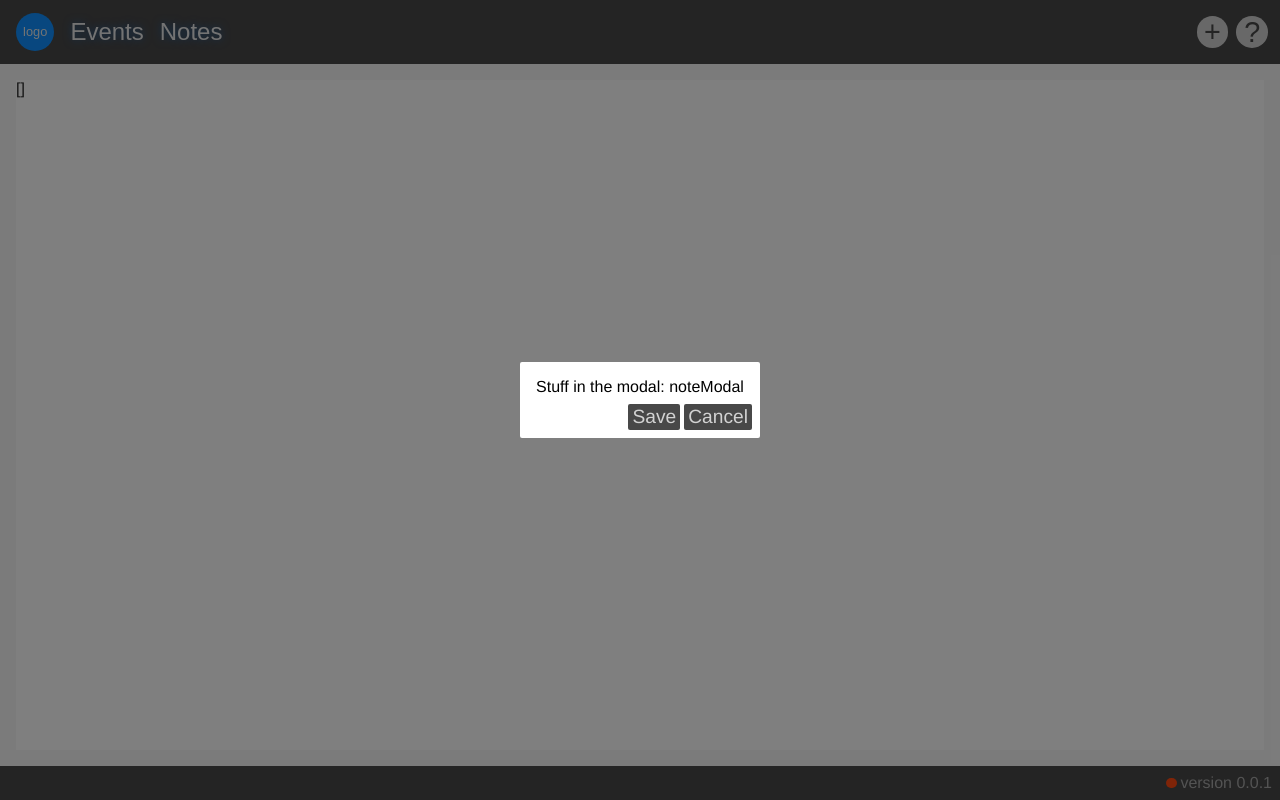
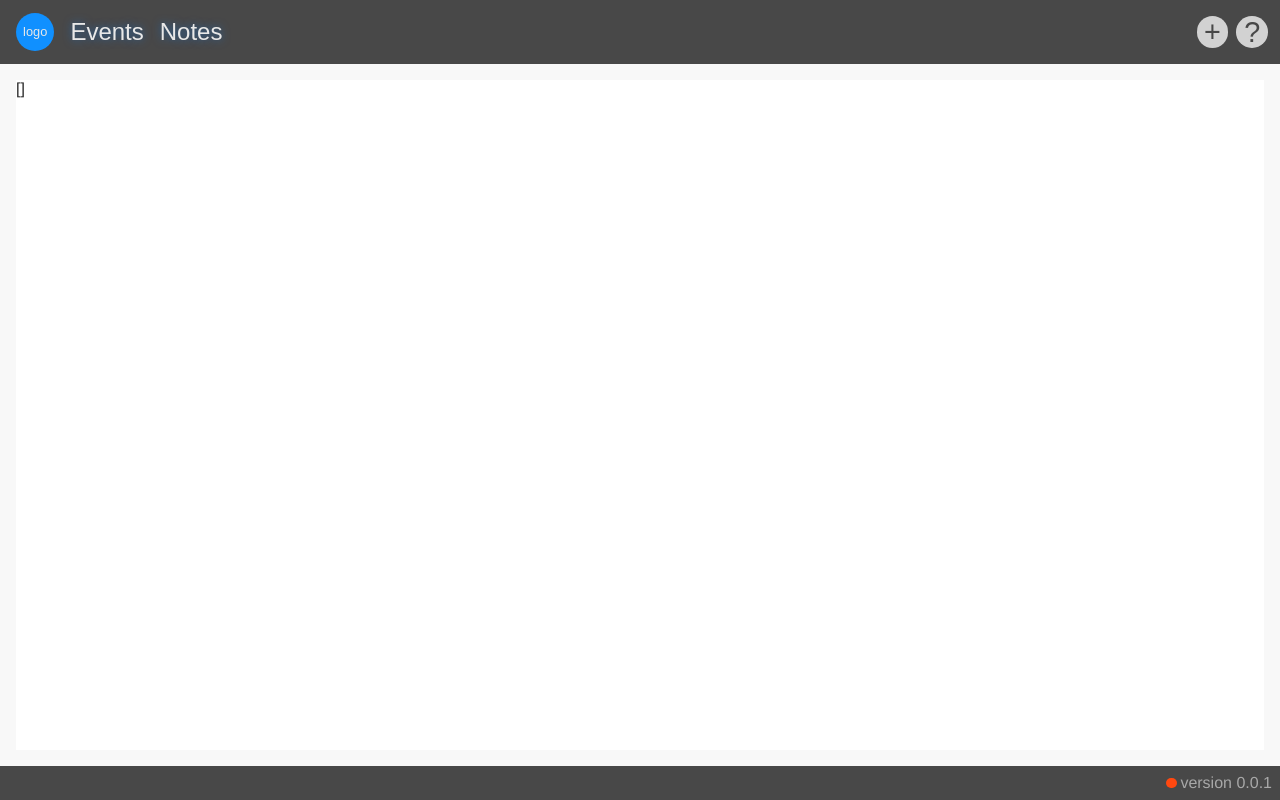
Before and after one commit to philrmass/what-next, a React app: page / in a window 1280 px wide. Built offline with nearby package versions, Linux system fonts and the light colour scheme; the HTML template or start-up script is replaced by a standard one.

Commit message:
add note modal

```diff
--- a/src/components/App.js
+++ b/src/components/App.js
@@ -4,7 +4,6 @@ import Footer from './Footer';
 import Events from './Events';
 import Header from './Header';
 import Menu from './Menu';
-import Modal from './Modal';
 import Notes from './Notes';
 import styles from '../styles/App.module.css';
 
@@ -12,8 +11,7 @@ function App() {
   const [events, setEvents] = useLocalStorage('whatNextEvents', []);
   const [notes, setNotes] = useLocalStorage('whatNextNotes', []);
   const [notesShown, setNotesShown] = useLocalStorage('whatNextNotesShown', false);
-  const [menuShown, setShowMenu] = useState(false);
-  const [modalShown, setModalShown] = useState('noteModal');
+  const [overlayShown, setOverlayShown] = useState('');
   const [message, setMessage] = useState('');
   const version = '0.0.1';
 
@@ -22,26 +20,38 @@ function App() {
     setTimeout(() => setMessage(''), 2000);
   }
 
+  function toggleOverlayShown(name) {
+    setOverlayShown((shown) => {
+      if (name === shown) {
+        return '';
+      }
+      return name;
+    });
+  }
+
+  function clearOverlayShown(name) {
+    setOverlayShown((shown) => {
+      if (name === shown) {
+        return '';
+      }
+      return shown;
+    });
+  }
+
   function addItem() {
     if (notesShown) {
-      showMessage('add note');
-      setModalShown('noteModal');
+      setOverlayShown('noteModal');
     } else {
-      showMessage('add event');
-      setModalShown('eventModal');
+      setOverlayShown('eventModal');
     }
   }
 
-  function showMenu(shown) {
-    setShowMenu(shown);
-  }
-
-  function addEvent(event) {
+  function updateEvents(event) {
     setEvents((events) => [...events, event]);
   }
 
-  function addNote(note) {
-    setNotes((notes) => [...notes, note]);
+  function updateNotes(notes) {
+    setNotes(notes);
   }
 
   function saveBackup() {
@@ -56,44 +66,37 @@ function App() {
     showMessage('update');
   }
 
-  function buildModal(name) {
-    if (name.length === 0) {
-      return null;
-    }
-    return (
-      <Modal
-        close={() => setModalShown('')}
-      >
-        {`Stuff in the modal: ${name}`}
-      </Modal>
-    );
-  }
-
   return (
     <div className={styles.page}>
       <Header
         setNotesShown={setNotesShown}
         addItem={addItem}
-        showMenu={() => showMenu(true)}
+        showMenu={() => toggleOverlayShown('menu')}
       />
       <section className={styles.main}>
         { !notesShown &&
           <Events
             events={events}
-            addEvent={addEvent}
+            updateEvents={updateEvents}
+            isModalShown={overlayShown === 'eventModal'}
+            showModal={() => setOverlayShown('eventModal')}
+            closeModal={() => clearOverlayShown('eventModal')}
           />
         }
         { notesShown &&
           <Notes
             notes={notes}
-            addNotes={addNote}
+            updateNotes={updateNotes}
+            isModalShown={overlayShown === 'noteModal'}
+            showModal={() => setOverlayShown('noteModal')}
+            closeModal={() => clearOverlayShown('noteModal')}
           />
         }
-        { menuShown &&
+        { overlayShown === 'menu' &&
           <Menu
             saveBackup={saveBackup}
             loadBackup={loadBackup}
-            close={() => showMenu(false)}
+            close={() => clearOverlayShown('menu')}
           />
         }
       </section>
@@ -102,7 +105,6 @@ function App() {
         version={version}
         update={update}
       />
-      {buildModal(modalShown)}
     </div>
   );
 }
--- a/src/components/Events.js
+++ b/src/components/Events.js
@@ -1,20 +1,47 @@
-import React from 'react';
+import React, { Fragment } from 'react';
 import PropTypes from 'prop-types';
 import styles from '../styles/Events.module.css';
+import Modal from './Modal';
 
-function Events({ events }) {
+function Events({
+  events,
+  //updateEvents,
+  isModalShown,
+  //showModal,
+  closeModal,
+}) {
+  function buildModal() {
+    if (!isModalShown) {
+      return null;
+    }
+
+    return (
+      <Modal
+        close={closeModal}
+      >
+        {'Stuff in the events modal'}
+      </Modal>
+    );
+  }
+
   return (
-    <section className={styles.main}>
-      <div>
-        {JSON.stringify(events)}
-      </div>
-    </section>
+    <Fragment>
+      <section className={styles.main}>
+        <div>
+          {JSON.stringify(events)}
+        </div>
+      </section>
+      { buildModal() }
+    </Fragment>
   );
 }
 
 Events.propTypes = {
   events: PropTypes.arrayOf(PropTypes.object),
-  addEvent: PropTypes.func,
+  updateEvents: PropTypes.func,
+  isModalShown: PropTypes.bool,
+  showModal: PropTypes.func,
+  closeModal: PropTypes.func,
 };
 
 export default Events;
--- a/src/components/Modal.js
+++ b/src/components/Modal.js
@@ -2,7 +2,7 @@ import React from 'react';
 import PropTypes from 'prop-types';
 import styles from '../styles/Modal.module.css';
 
-function Modal({ close, children }) {
+function Modal({ button, close, children }) {
   return (
     <div className={styles.main}>
       <div className={styles.modal}>
@@ -10,12 +10,7 @@ function Modal({ close, children }) {
           { children }
         </div>
         <div className={styles.buttonContainer}>
-          <button
-            className={styles.button}
-            onClick={close}
-          >
-            Save
-          </button>
+          {button}
           <button
             className={styles.button}
             onClick={close}
@@ -29,7 +24,9 @@ function Modal({ close, children }) {
 }
 
 Modal.propTypes = {
+  button: PropTypes.object,
   close: PropTypes.func,
+  children: PropTypes.object,
 };
 
 export default Modal;
--- a/src/components/Notes.js
+++ b/src/components/Notes.js
@@ -1,20 +1,72 @@
-import React from 'react';
+import React, { Fragment, useState } from 'react';
 import PropTypes from 'prop-types';
 import styles from '../styles/Notes.module.css';
+import Modal from './Modal';
 
-function Notes({ notes }) {
+function Notes({
+  notes,
+  updateNotes,
+  isModalShown,
+  //showModal,
+  closeModal,
+}) {
+  const [text, setText] = useState('');
+
+  function handleTextChange(event) {
+    setText(event.target.value);
+  }
+
+  function save() {
+    const note = {
+      text,
+      guid: 'yo',
+      colorCode: 0,
+    };
+    updateNotes([...notes, note]);
+    closeModal();
+    setText('');
+  }
+
+  function buildModal() {
+    if (!isModalShown) {
+      return null;
+    }
+
+    return (
+      <Modal
+        button={<button onClick={save}>Save</button>}
+        close={closeModal}
+      >
+        <textarea
+          rows='3'
+          cols='45'
+          autoFocus={true}
+          className={styles.textInput}
+          value={text}
+          onChange={handleTextChange}
+        />
+      </Modal>
+    );
+  }
+
   return (
-    <section className={styles.main}>
-      <div>
-        {JSON.stringify(notes)}
-      </div>
-    </section>
+    <Fragment>
+      <section className={styles.main}>
+        <div>
+          {JSON.stringify(notes)}
+        </div>
+      </section>
+      { buildModal() }
+    </Fragment>
   );
 }
 
 Notes.propTypes = {
   notes: PropTypes.arrayOf(PropTypes.object),
-  addNote: PropTypes.func,
+  updateNotes: PropTypes.func,
+  isModalShown: PropTypes.bool,
+  showModal: PropTypes.func,
+  closeModal: PropTypes.func,
 };
 
 export default Notes;
--- a/src/index.css
+++ b/src/index.css
@@ -2,8 +2,12 @@
 
 }
 
-* {
+html {
   box-sizing: border-box;
+}
+
+*, *:before, *:after {
+  box-sizing: inherit;
 }
 
 body {
--- a/src/styles/Menu.module.css
+++ b/src/styles/Menu.module.css
@@ -9,6 +9,7 @@
   border-left: 1px solid #989898;
   border-bottom: 1px solid #989898;
   border-right: 1px solid #989898;
+  border-radius: 0 0 2px 2px;
 }
 
 .linkContainer {
--- a/src/styles/Modal.module.css
+++ b/src/styles/Modal.module.css
@@ -1,11 +1,13 @@
 .main {
-  position: absolute;
+  position: fixed;
+  top: 0;
+  left: 0;
   display: flex;
   justify-content: center;
   align-items: center;
   height: 100vh;
   width: 100vw;
-  background: #00000080;
+  background: #00000090;
 }
 
 .modal {
@@ -24,8 +26,9 @@
   justify-content: flex-end;
 }
 
-.button {
+.buttonContainer * {
   padding: 2px 4px;
+  border: 1px solid #ffffffc0;
   border-radius: 2px;
   margin-left: 4px;
   background: #484848;
@@ -33,3 +36,8 @@
   font-size: 1.2em;
   user-select: none;
 }
+
+.buttonContainer *:focus {
+  padding: 2px 4px;
+  border: 1px solid #1090ff;
+}
--- a/src/styles/Notes.module.css
+++ b/src/styles/Notes.module.css
@@ -2,3 +2,14 @@
   height: 100%;
   background: #ffffff;
 }
+
+.textInput {
+  padding: 4px;
+  border: 1px solid #e0e0e0;
+  background: #f0f0f0;
+}
+
+.textInput:focus {
+  border: 1px solid #1090ff;
+  outline: none;
+}
--- a/src/styles/normalize.css
+++ b/src/styles/normalize.css
@@ -18,6 +18,16 @@ input {
   outline: none;
 }
 
+textarea {
+  padding: 0;
+  border: none;
+  background-color: transparent;
+  color: inherit;
+  margin: 0;
+  font: inherit;
+  overflow: auto;
+}
+
 ul {
   list-style-type: none;
   margin: 0;
```
